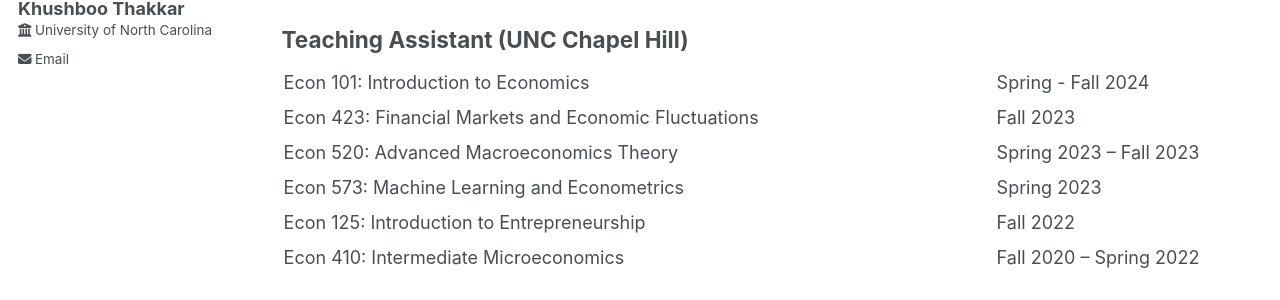
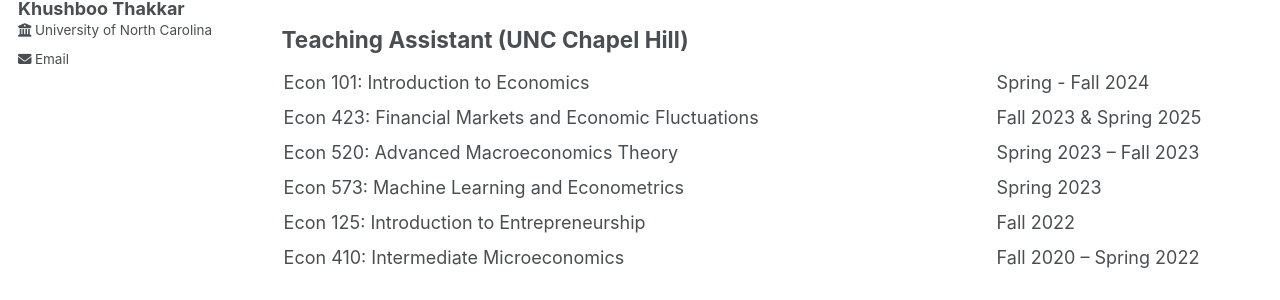
Before and after one commit to krthakkar/krthakkar.github.io, a Jekyll site: the page built from _pages/teaching.md, in a window 1280 px wide and 934 px high. Shown: the part 271-571 px from the top of the window. Built offline with Jekyll 4.4.1, drawn with Linux system fonts in a browser that asks for light colours.

Commit message:
Update teaching.md

```diff
--- a/_pages/teaching.md
+++ b/_pages/teaching.md
@@ -22,7 +22,7 @@ author_profile: true
   </tr>
   <tr>
     <td style="padding: 4px 2px; border: none; width: 400px;">Econ 423: Financial Markets and Economic Fluctuations</td>
-    <td style="padding: 4px 2px; text-align: left; border: none; width: 150px;">Fall 2023</td>
+    <td style="padding: 4px 2px; text-align: left; border: none; width: 150px;">Fall 2023 & Spring 2025</td>
   </tr>
   <tr>
     <td style="padding: 4px 2px; border: none; width: 400px;">Econ 520: Advanced Macroeconomics Theory</td>
```
